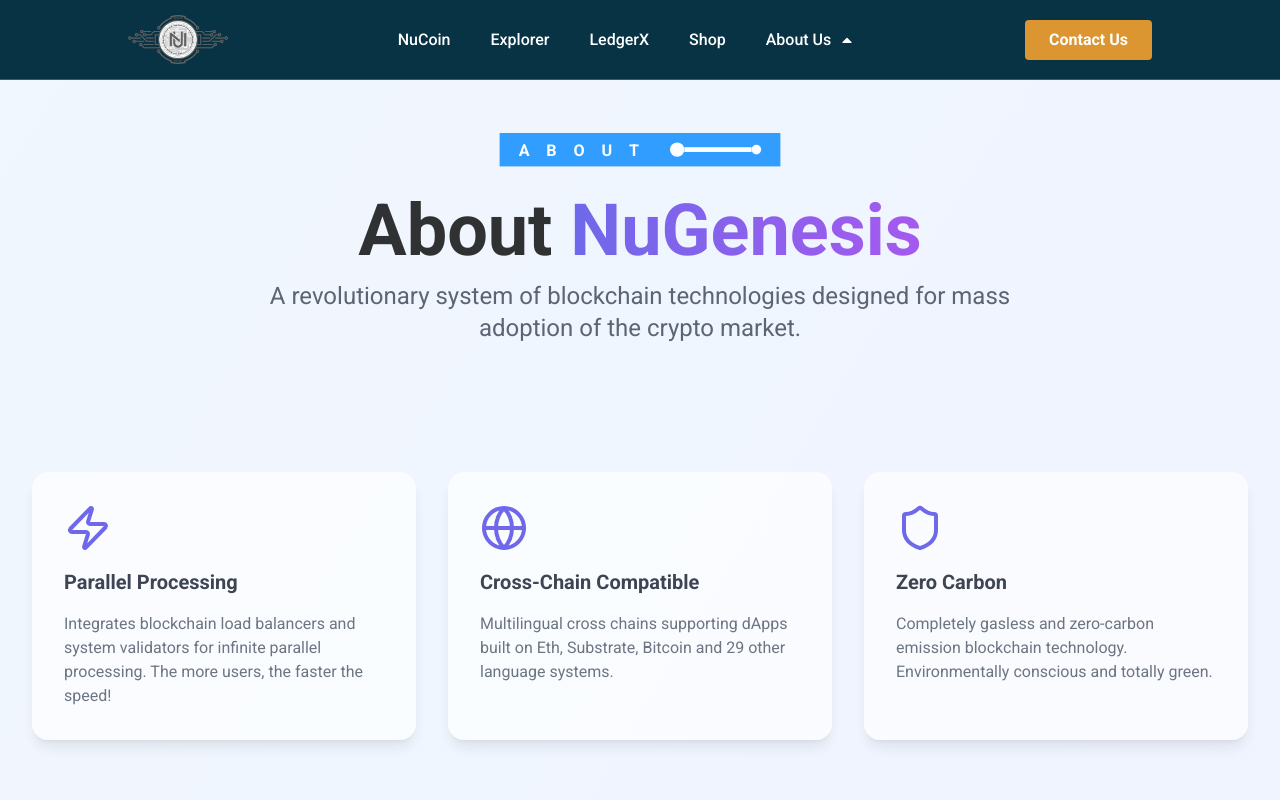
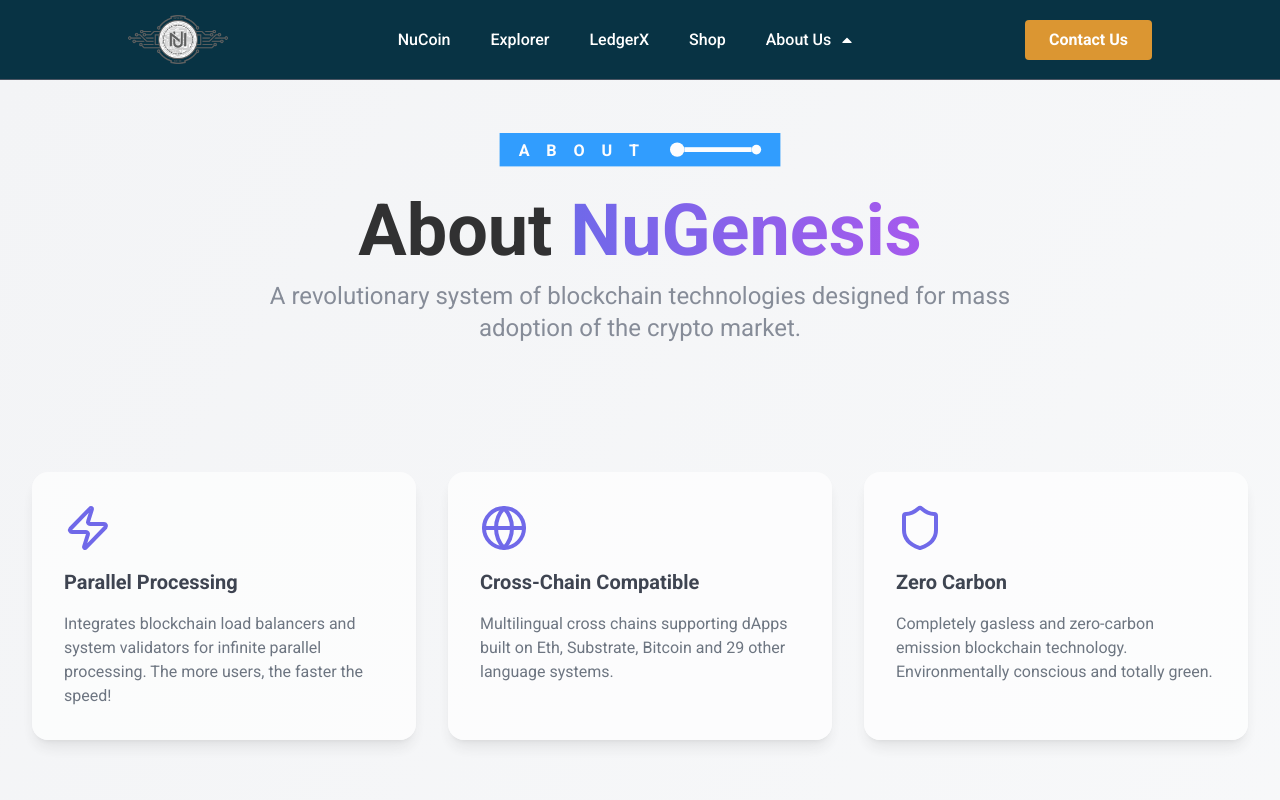
Before and after one commit to Hasindu100/Advantage-App, a Next.js app: page /about-us in a window 1280 px wide. Shown: the top 800 px of the page. Built offline with nearby package versions, Linux system fonts and the light colour scheme.

Commit message:
update about us

```diff
--- a/components/aboutUsSection/about.tsx
+++ b/components/aboutUsSection/about.tsx
@@ -14,7 +14,7 @@
 
 
     return (
-        <main className="relative min-h-screen overflow-hidden bg-gradient-to-br from-blue-50/85 to-indigo-50 pb-10">
+        <main className="relative min-h-screen overflow-hidden bg-gradient-to-br from-gray-100 pb-10">
             <motion.div style={{ opacity }}>
                 <HeroSection scale={scale} />
                 <MainFeaturesSection />
--- a/components/aboutUsSection/heroSection.tsx
+++ b/components/aboutUsSection/heroSection.tsx
@@ -45,7 +45,7 @@
                     </div>
                 </motion.h1>
                 <motion.p
-                    className="text-lg sm:text-xl md:text-2xl text-gray-700 max-w-3xl mx-auto leading-relaxed" // Responsive text size
+                    className="text-lg sm:text-xl md:text-2xl text-gray-500 max-w-3xl mx-auto leading-relaxed" // Responsive text size
                     initial={{ opacity: 0 }}
                     animate={{ opacity: 1 }}
                     transition={{ delay: 0.3 }}
```
